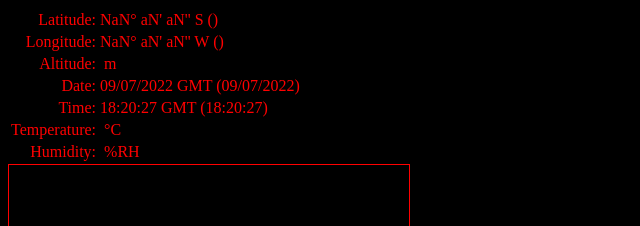
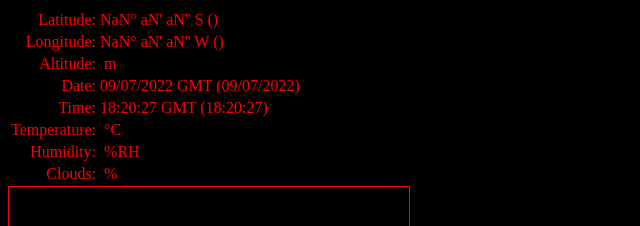
Before and after one commit to pawel-soja/AstroTool, a plain HTML site: page index.html in a window 1280 px wide. Shown: the top 226 px of the page, without its empty margins (0-640 px from the left). Drawn offline with nearby package versions, Linux system fonts and the light colour scheme.

Commit message:
add clouds

```diff
--- a/index.html
+++ b/index.html
@@ -55,6 +55,11 @@
     <tr>
         <td>Humidity:</td>
         <td>{{weather.main.humidity}} %RH</td>
+    </tr>
+
+    <tr>
+        <td>Clouds:</td>
+        <td>{{weather.clouds.all}} %</td>
     </tr>
 </table>
 {{compassdir}}
```
